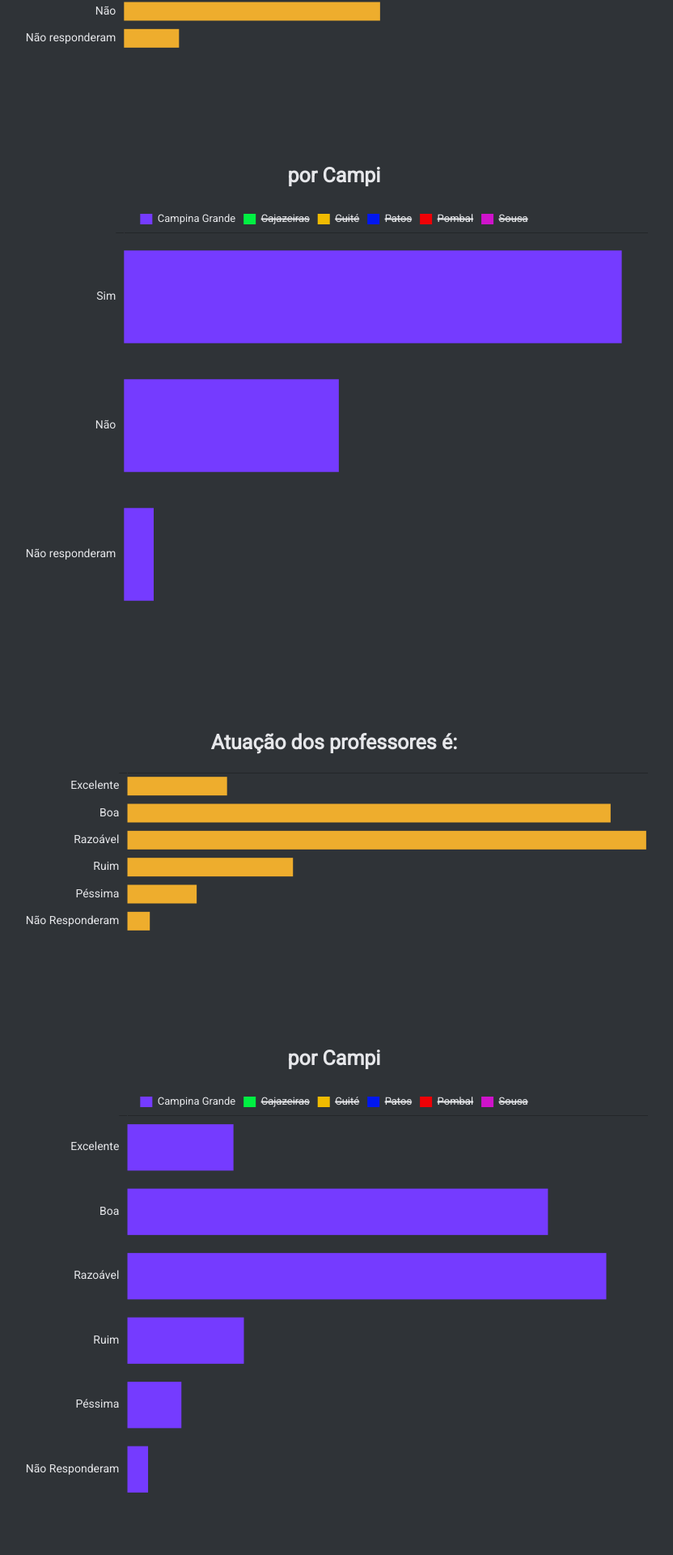
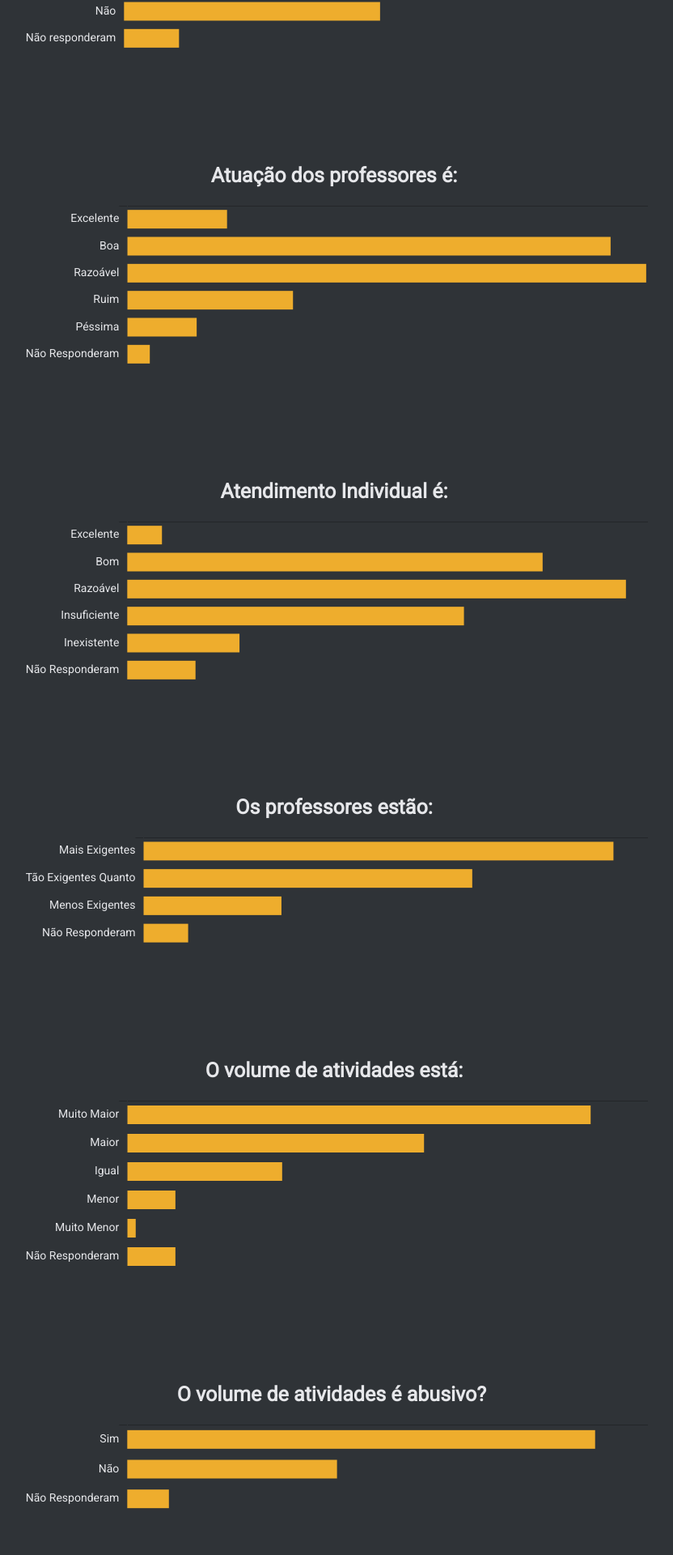
Before and after one commit to YoYolops/raeOP, a React (Create React App) app in the folder web-app/frontend/: page / in a window 1280 px wide. Shown: the part 6116-8036 px from the top of the page at 81% size, without its empty margins (35-867 px from the left). Built offline with nearby package versions, Linux system fonts and the light colour scheme.

Commit message:
padronizando espessura e cor das barras

```diff
--- a/web-app/frontend/src/components/Pages/TeacherOpinion/index.js
+++ b/web-app/frontend/src/components/Pages/TeacherOpinion/index.js
@@ -2,19 +2,24 @@ import React from 'react';
 
 import GonzeGeral from '../../graphics/TeacherOpinionGraphics/Gonze/GonzeGeral';
 /* import GonzeCurso from '../../graphics/TeacherOpinionGraphics/Gonze/GonzeCurso'; */
-import GonzeCampi from '../../graphics/TeacherOpinionGraphics/Gonze/GonzeCampi';
+/* import GonzeCampi from '../../graphics/TeacherOpinionGraphics/Gonze/GonzeCampi'; */
+
 import GtrezeGeral from '../../graphics/TeacherOpinionGraphics/Gtreze/GtrezeGeral';
 /* import GtrezeCurso from '../../graphics/TeacherOpinionGraphics/Gtreze/GtrezeCurso'; */
-import GtrezeCampi from '../../graphics/TeacherOpinionGraphics/Gtreze/GtrezeCampi';
+/* import GtrezeCampi from '../../graphics/TeacherOpinionGraphics/Gtreze/GtrezeCampi'; */
+
 import GcatorzeGeral from '../../graphics/TeacherOpinionGraphics/Gcatorze/GcatorzeGeral';
 /* import GcatorzeCurso from '../../graphics/TeacherOpinionGraphics/Gcatorze/GcatorzeCurso'; */
-import GcatorzeCampi from '../../graphics/TeacherOpinionGraphics/Gcatorze/GcatorzeCampi';
+/* import GcatorzeCampi from '../../graphics/TeacherOpinionGraphics/Gcatorze/GcatorzeCampi'; */
+
 import GquinzeGeral from '../../graphics/TeacherOpinionGraphics/Gquinze/GquinzeGeral';
 /* import GquinzeCurso from '../../graphics/TeacherOpinionGraphics/Gquinze/GquinzeCurso'; */
-import GquinzeCampi from '../../graphics/TeacherOpinionGraphics/Gquinze/GquinzeCampi';
+/* import GquinzeCampi from '../../graphics/TeacherOpinionGraphics/Gquinze/GquinzeCampi'; */
+
 import GdezesseisGeral from '../../graphics/TeacherOpinionGraphics/Gdezesseis/GdezesseisGeral';
 /* import GdezesseisCurso from '../../graphics/TeacherOpinionGraphics/Gdezesseis/GdezesseisCurso'; */
-import GdezesseisCampi from '../../graphics/TeacherOpinionGraphics/Gdezesseis/GdezesseisCampi';
+/* import GdezesseisCampi from '../../graphics/TeacherOpinionGraphics/Gdezesseis/GdezesseisCampi'; */
+
 import Gdezesete from '../../graphics/TeacherOpinionGraphics/Gdezesete';
 
 const TeacherOpinion = () => {
@@ -22,19 +27,19 @@ const TeacherOpinion = () => {
         <div>
             <GonzeGeral />
             {/* <GonzeCurso /> */}
-            <GonzeCampi />
+            {/* <GonzeCampi /> */}
             <GtrezeGeral />
             {/* <GtrezeCurso /> */}
-            <GtrezeCampi />
+            {/* <GtrezeCampi /> */}
             <GcatorzeGeral />
             {/* <GcatorzeCurso /> */}
-            <GcatorzeCampi />
+            {/* <GcatorzeCampi /> */}
             <GquinzeGeral />
             {/* <GquinzeCurso /> */}
-            <GquinzeCampi />
+            {/* <GquinzeCampi /> */}
             <GdezesseisGeral />
             {/* <GdezesseisCurso /> */}
-            <GdezesseisCampi />
+            {/* <GdezesseisCampi /> */}
             <Gdezesete />
         </div>
     );
--- a/web-app/frontend/src/components/graphics/InstitutionOpinionGraphics/Gdezenove/GdezenoveCampi.jsx
+++ b/web-app/frontend/src/components/graphics/InstitutionOpinionGraphics/Gdezenove/GdezenoveCampi.jsx
@@ -14,7 +14,7 @@ const GdezenoveCampi = () => {
                             label: "Campina Grande",
                             hidden: false,
                             data: [162, 204, 98, 42, 32, 37],
-                            backgroundColor: '#753bff',
+                            backgroundColor:  '#EEAD2D',
                             barThickness: 'flex',
                         },
 
@@ -30,7 +30,7 @@ const GdezenoveCampi = () => {
                             label: "Cuité",
                             hidden: true,
                             data: [61, 148, 103, 24, 19, 22],
-                            backgroundColor: '#F0BB00',
+                            backgroundColor: '#753bff',
                             barThickness: 'flex',
                         },
 
--- a/web-app/frontend/src/components/graphics/InstitutionOpinionGraphics/Gdezoito/GdezoitoCampi.jsx
+++ b/web-app/frontend/src/components/graphics/InstitutionOpinionGraphics/Gdezoito/GdezoitoCampi.jsx
@@ -14,7 +14,7 @@ const GdezoitoCampi = () => {
                             label: "Campina Grande",
                             hidden: false,
                             data: [20, 99, 222, 109, 111, 14],
-                            backgroundColor: '#753bff',
+                            backgroundColor:  '#EEAD2D',
                             barThickness: 'flex',
                         },
 
@@ -30,7 +30,7 @@ const GdezoitoCampi = () => {
                             label: "Cuité",
                             hidden: true,
                             data: [12, 102, 131, 60, 61, 11],
-                            backgroundColor: '#F0BB00',
+                            backgroundColor: '#753bff',
                             barThickness: 'flex',
                         },
 
--- a/web-app/frontend/src/components/graphics/TeacherOpinionGraphics/Gcatorze/GcatorzeCampi.jsx
+++ b/web-app/frontend/src/components/graphics/TeacherOpinionGraphics/Gcatorze/GcatorzeCampi.jsx
@@ -14,7 +14,7 @@ const GcatorzeCampi = () => {
                             label: "Campina Grande",
                             hidden: false,
                             data: [32, 143, 167, 118, 57, 58],
-                            backgroundColor: '#753bff',
+                            backgroundColor: '#eead2d',
                             barThickness: 'flex',
                         },
 
@@ -30,7 +30,7 @@ const GcatorzeCampi = () => {
                             label: "Cuité",
                             hidden: true,
                             data: [18, 128, 106, 67, 38, 20],
-                            backgroundColor: '#F0BB00',
+                            backgroundColor: '#753bff',
                             barThickness: 'flex',
                         },
 
--- a/web-app/frontend/src/components/graphics/TeacherOpinionGraphics/Gdezesseis/GdezesseisCampi.jsx
+++ b/web-app/frontend/src/components/graphics/TeacherOpinionGraphics/Gdezesseis/GdezesseisCampi.jsx
@@ -14,7 +14,7 @@ const GdezesseisCampi = () => {
                             label: "Campina Grande",
                             hidden: false,
                             data: [229, 177, 106, 29, 4, 30],
-                            backgroundColor: '#753bff',
+                            backgroundColor: '#eead2d',
                             barThickness: 'flex',
                         },
 
@@ -30,7 +30,7 @@ const GdezesseisCampi = () => {
                             label: "Cuité",
                             hidden: true,
                             data: [189, 100, 49, 13, 2, 24],
-                            backgroundColor: '#F0BB00',
+                            backgroundColor: '#753bff',
                             barThickness: 'flex',
                         },
 
--- a/web-app/frontend/src/components/graphics/TeacherOpinionGraphics/Gonze/GonzeCampi.jsx
+++ b/web-app/frontend/src/components/graphics/TeacherOpinionGraphics/Gonze/GonzeCampi.jsx
@@ -14,7 +14,7 @@ const GonzeCampi = () => {
                             label: "Campina Grande",
                             hidden: false,
                             data: [335, 173, 67],
-                            backgroundColor: '#753bff',
+                            backgroundColor: '#EEAD2D',
                             barThickness: 'flex',
                         },
 
@@ -30,7 +30,7 @@ const GonzeCampi = () => {
                             label: "Cuité",
                             hidden: true,
                             data: [227, 113, 37],
-                            backgroundColor: '#F0BB00',
+                            backgroundColor: '#753bff',
                             barThickness: 'flex',
                         },
 
@@ -59,7 +59,7 @@ const GonzeCampi = () => {
                         },
                     ],
                 }}
-                height={700}
+                height={480}
                 width={100}
                 options={{
                     maintainAspectRatio: false,
--- a/web-app/frontend/src/components/graphics/TeacherOpinionGraphics/Gquinze/GquinzeCampi.jsx
+++ b/web-app/frontend/src/components/graphics/TeacherOpinionGraphics/Gquinze/GquinzeCampi.jsx
@@ -14,7 +14,7 @@ const GquinzeCampi = () => {
                             label: "Campina Grande",
                             hidden: false,
                             data: [221, 197, 100, 57],
-                            backgroundColor: '#753bff',
+                            backgroundColor: '#eead2d',
                             barThickness: 'flex',
                         },
 
@@ -30,7 +30,7 @@ const GquinzeCampi = () => {
                             label: "Cuité",
                             hidden: true,
                             data: [164, 106, 60, 47],
-                            backgroundColor: '#F0BB00',
+                            backgroundColor: '#753bff',
                             barThickness: 'flex',
                         },
 
@@ -59,7 +59,7 @@ const GquinzeCampi = () => {
                         },
                     ],
                 }}
-                height={700}
+                height={550}
                 width={100}
                 options={{
                     maintainAspectRatio: false,
--- a/web-app/frontend/src/components/graphics/TeacherOpinionGraphics/Gquinze/GquinzeCurso.jsx
+++ b/web-app/frontend/src/components/graphics/TeacherOpinionGraphics/Gquinze/GquinzeCurso.jsx
@@ -123,7 +123,7 @@ const GquinzeCurso = () => {
                         },
                     ],
                 }}
-                height={900}
+                height={700}
                 width={100}
                 options={{
                     maintainAspectRatio: false,
--- a/web-app/frontend/src/components/graphics/TeacherOpinionGraphics/Gtreze/GtrezeCampi.jsx
+++ b/web-app/frontend/src/components/graphics/TeacherOpinionGraphics/Gtreze/GtrezeCampi.jsx
@@ -14,7 +14,7 @@ const GtrezeCampi = () => {
                             label: "Campina Grande",
                             hidden: false,
                             data: [51, 202, 230, 56, 26, 10],
-                            backgroundColor: '#753bff',
+                            backgroundColor: '#eead2d',
                             barThickness: 'flex',
                         },
 
@@ -30,7 +30,7 @@ const GtrezeCampi = () => {
                             label: "Cuité",
                             hidden: true,
                             data: [40, 160, 129, 36, 9, 3],
-                            backgroundColor: '#F0BB00',
+                            backgroundColor: '#753bff',
                             barThickness: 'flex',
                         },
 
```
Also changed, not shown: web-app/frontend/src/components/Pages/InstitutionOpinion/index.js (+5 -4 lines).
